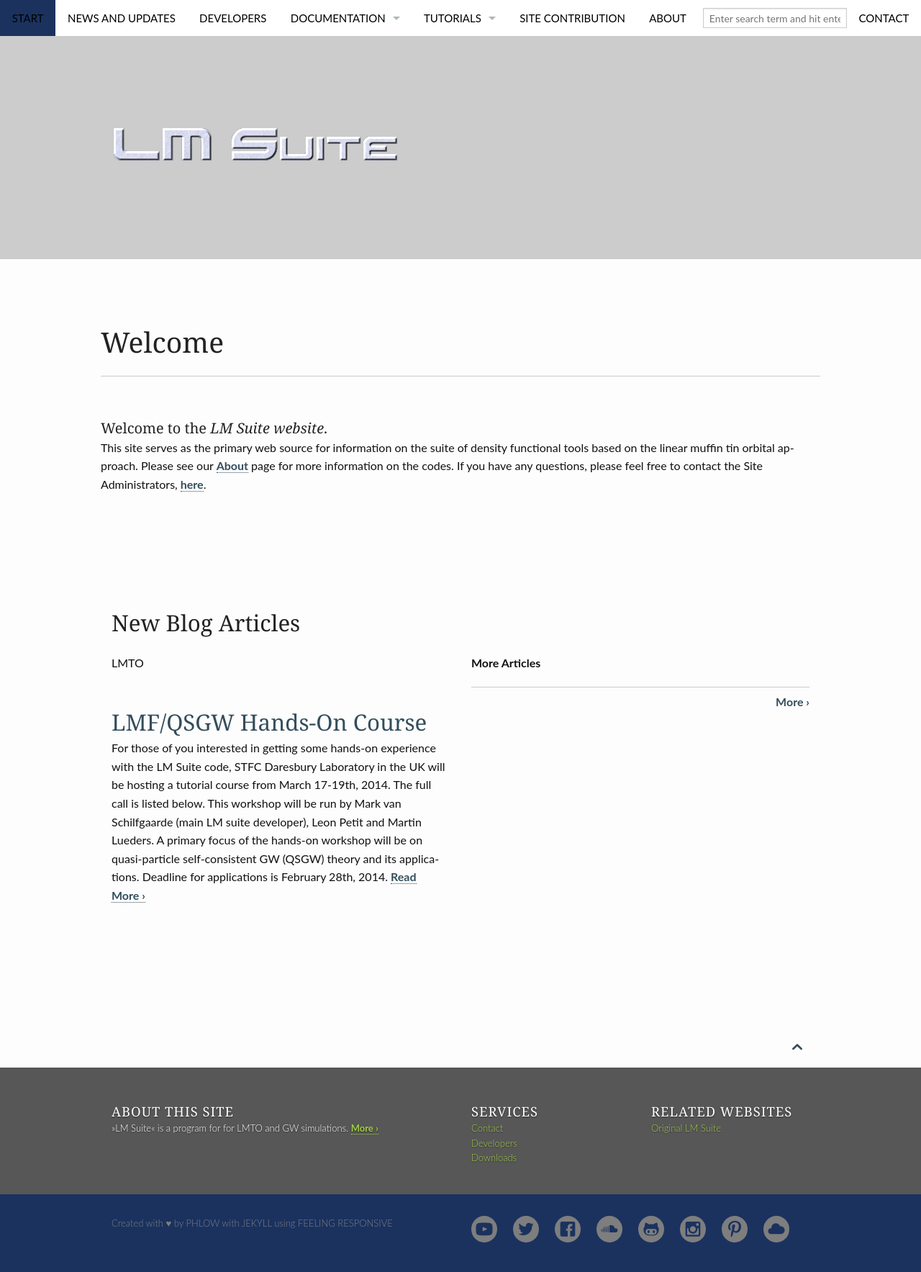
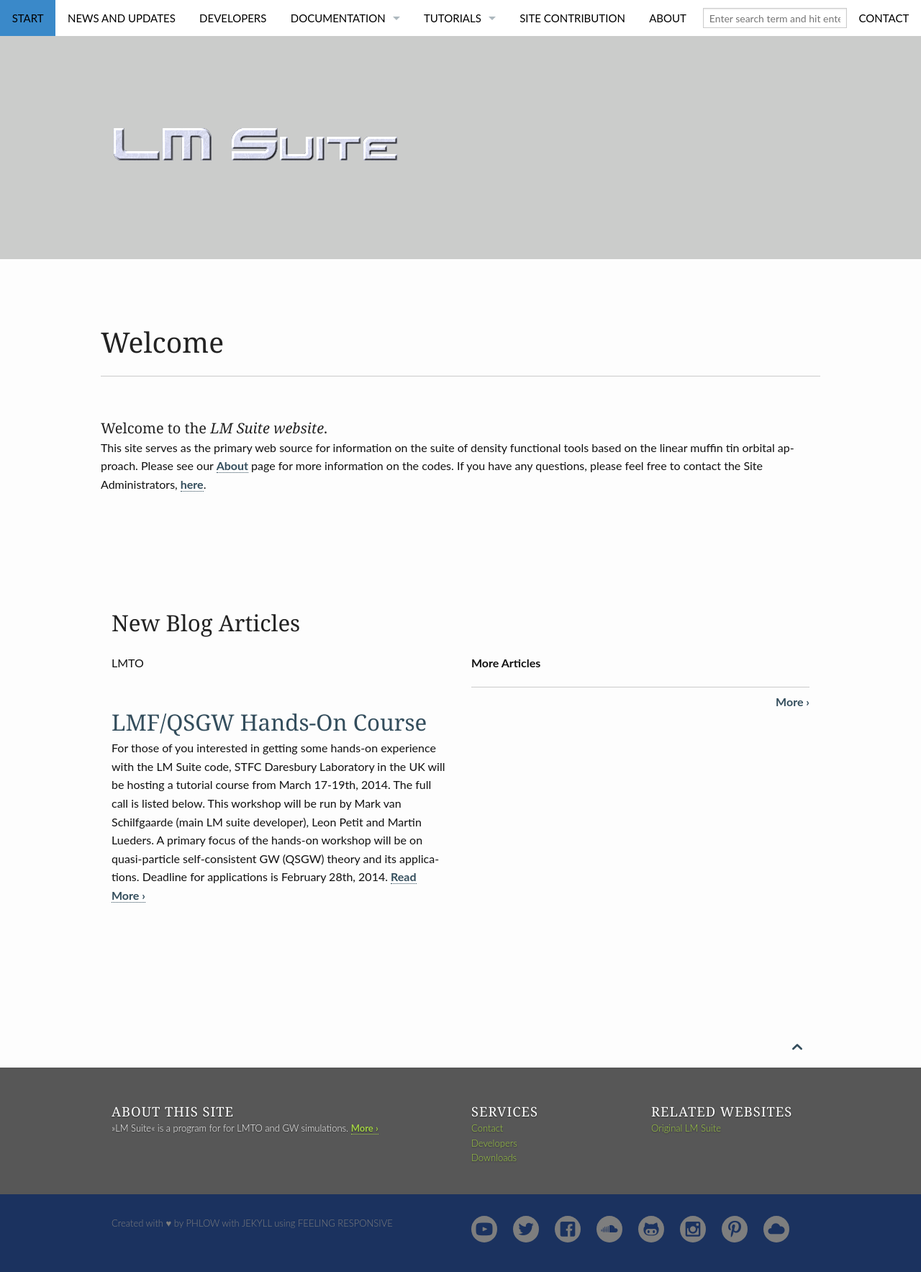
Before and after one commit to smckech/lordcephei.github.io, a Jekyll site: the page built from index.md, in a window 1280 px wide. Shown: the whole page at 72% size. Built offline with Jekyll 4.4.1, drawn with Linux system fonts in a browser that asks for light colours.

Commit message:
changing some colours

```diff
--- a/_sass/_01_settings_colors.scss
+++ b/_sass/_01_settings_colors.scss
@@ -90,7 +90,7 @@
 
 $topbar-link-bg-active: $ci-11; // Active Navigation Link
 $topbar-link-bg-hover: $ci-10;
-$topbar-link-bg-active-hover: $ci-7;
+$topbar-link-bg-active-hover: $ci-10;
 
 
 $topbar-dropdown-bg: $ci-9; // Background Mobile Navigation
```
